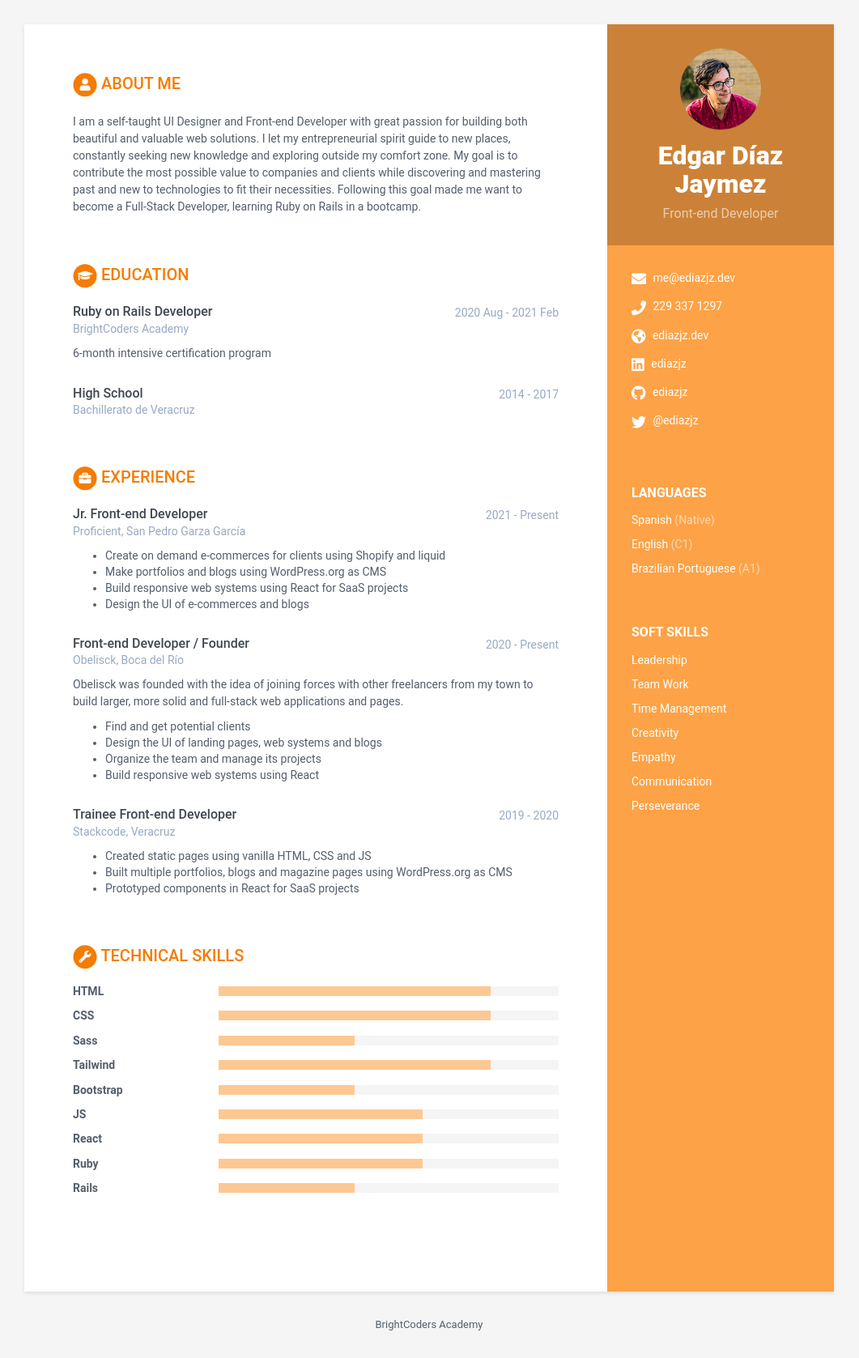
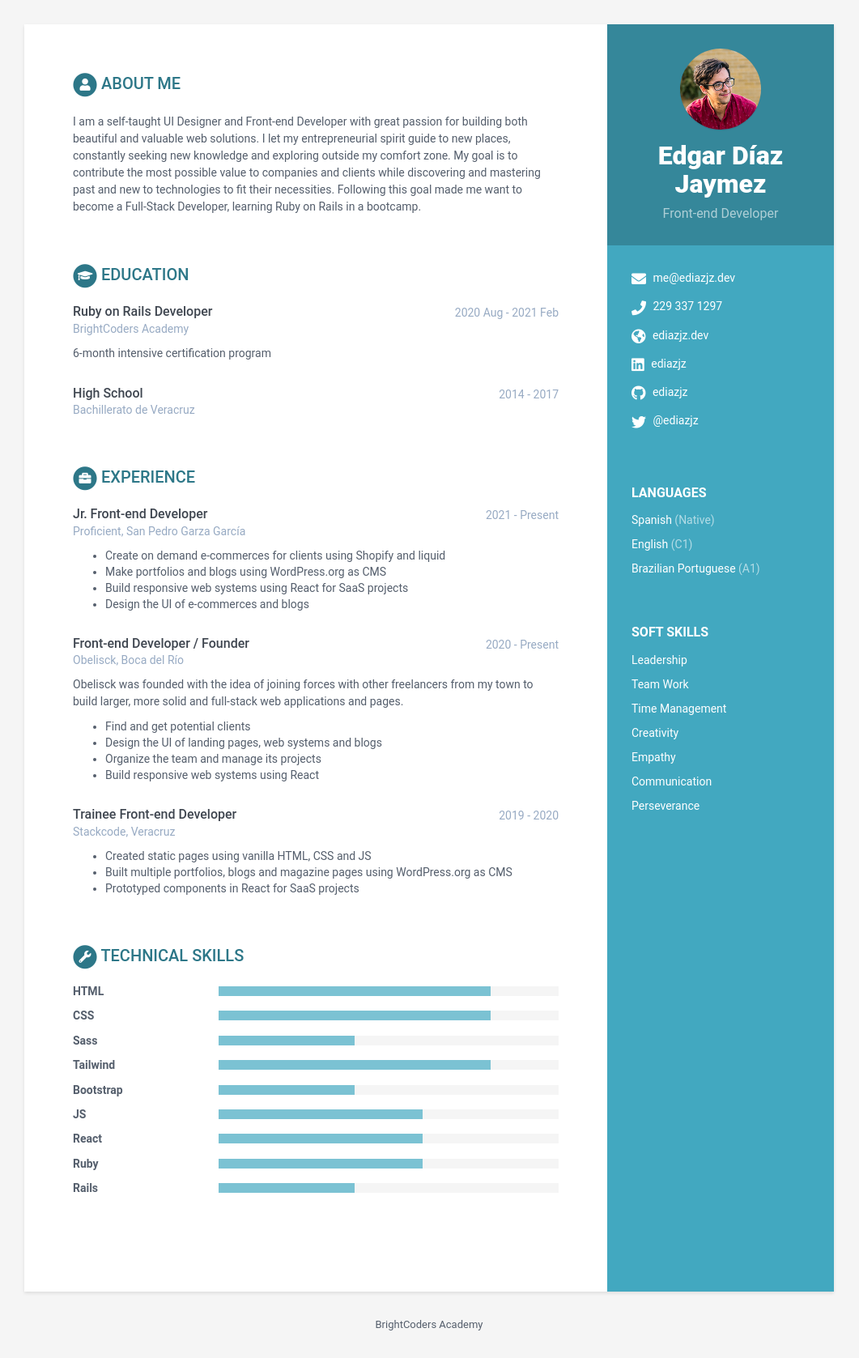
Before and after one commit to ediazjz/resume, a Jekyll site: the page built from index.html, in a window 1280 px wide. Shown: the whole page at 81% size, without its empty margins (110-1171 px from the left). Built offline with Jekyll 4.4.1, drawn with Linux system fonts in a browser that asks for light colours.

Commit message:
HOTFIX Color Schema

```diff
--- a/_config.yml
+++ b/_config.yml
@@ -1,11 +1,11 @@
 #Update all the sections by editing the data.yml file inside _data folder.
 
 # Site Settings
-title: BrightCoders Academy
+title: Edgar Díaz
 url: '' #'http://webjeda.com'
 baseurl: 'https://ediazjz.github.io/resume/' #change it according to your repository name
 # Style will be applied only after restarting the build or serve. Just choose one of the options.
-theme_skin: orange # blue turquoise green berry orange ceramic
+theme_skin: blue # blue turquoise green berry orange ceramic
 chrome_mobile_color: #use hex colors (ex:#1976d2) or leave empty if you don't want a color for chrome mobile searchbar
 
 # Tracker
```
Also changed, not shown: favicon.ico.
